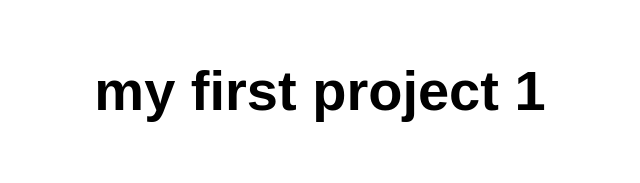
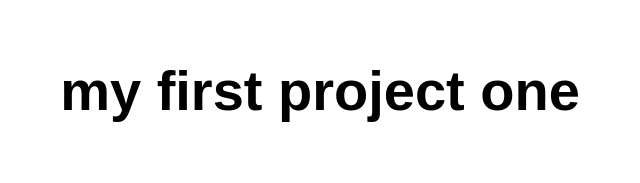
Before and after one commit to Ananthulasindhuja/sindhu, a website: page src/index.html in a window 1280 px wide. Shown: the whole page, without its empty margins (320-960 px from the left). Drawn offline with Linux system fonts and the light colour scheme.

Commit message:
new my first

```diff
--- a/src/index.html
+++ b/src/index.html
@@ -10,7 +10,7 @@
 
 <body>
   <main>
-    <h1>my first project 1</h1>
+    <h1>my first project one</h1>
   </main>
 </body>
 
```
